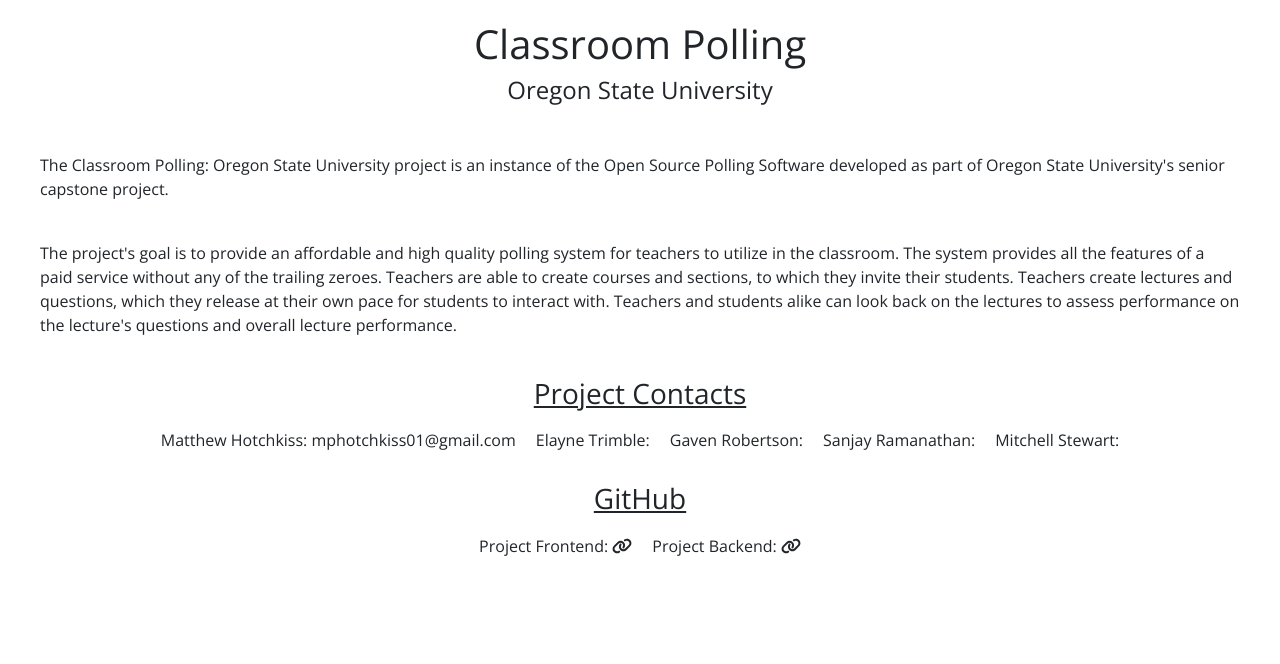
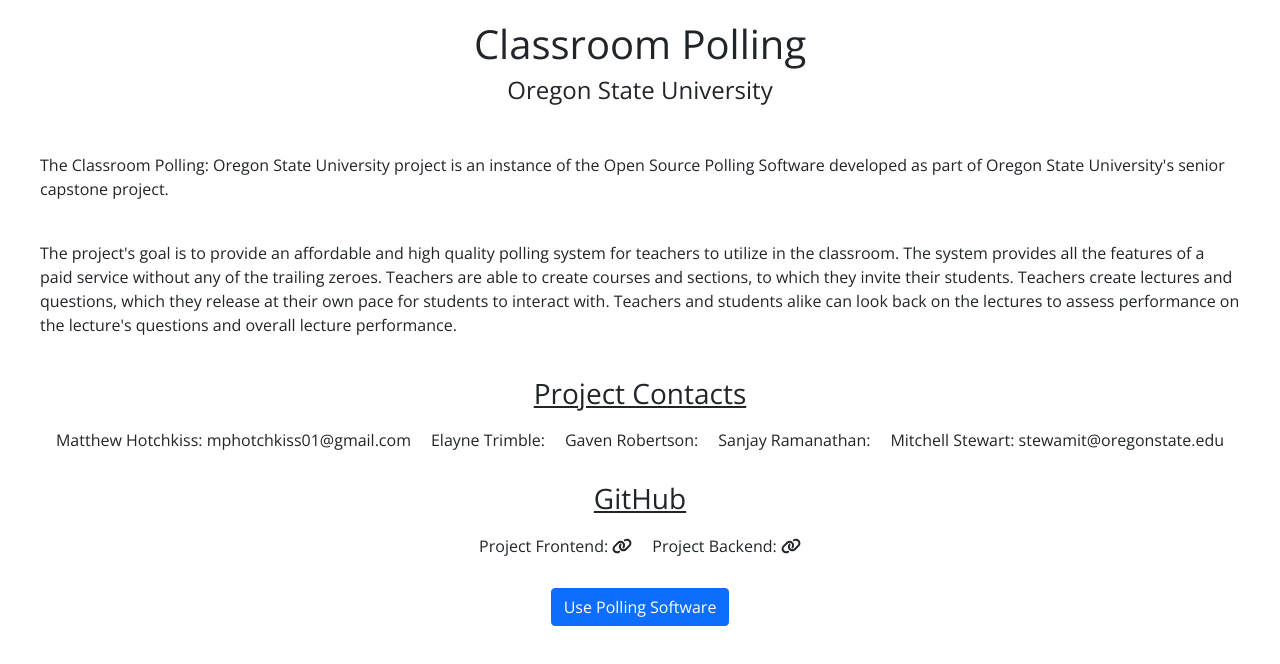
Before and after one commit to OSU-MC/MyClassroom, a React (Create React App) app: page /home in a window 1280 px wide. Shown: the top 664 px of the page. Built offline with nearby package versions, Linux system fonts and the light colour scheme; no server answers.

Commit message:
added my contect info and a button that will eventually link to our site

```diff
--- a/src/pages/Home.js
+++ b/src/pages/Home.js
@@ -1,5 +1,6 @@
 import styled from '@emotion/styled/macro';
 import { FontAwesomeIcon } from '@fortawesome/react-fontawesome'
+import { Button } from 'react-bootstrap';
 import { faLink } from '@fortawesome/free-solid-svg-icons'
 
 function Home() {
@@ -23,7 +24,7 @@
                 <Contact>Elayne Trimble: </Contact>
                 <Contact>Gaven Robertson: </Contact>
                 <Contact>Sanjay Ramanathan: </Contact>
-                <Contact>Mitchell Stewart: </Contact>
+                <Contact>Mitchell Stewart: stewamit@oregonstate.edu</Contact>
             </HorizontalContainer>
         </VerticalContainer>
         <VerticalContainer>
@@ -37,7 +38,9 @@
                 </Link>
             </HorizontalContainer>
         </VerticalContainer>
-
+        <VerticalContainer>
+            <Button>Use Polling Software</Button>
+        </VerticalContainer>
     </>
 }
 
```
